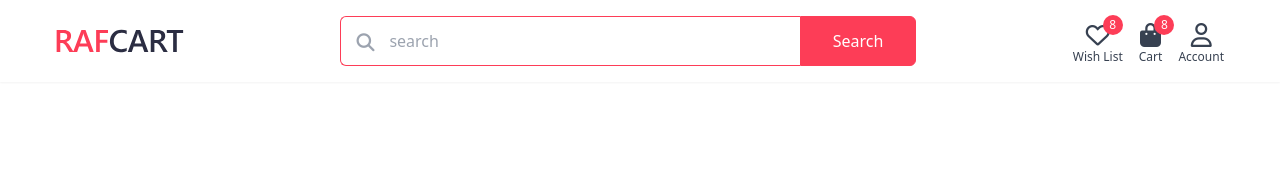
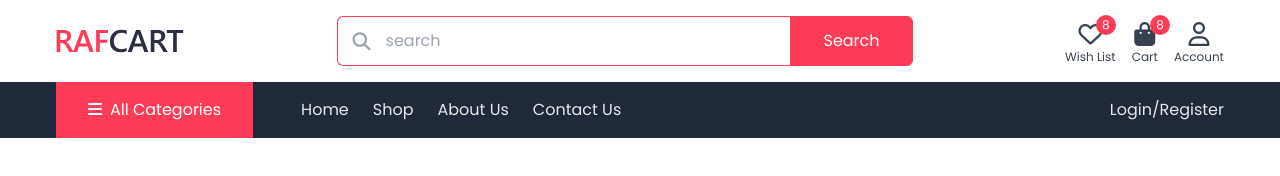
Before and after one commit to LypkaB/Rafcart, a plain HTML site: page index.html in a window 1280 px wide. Drawn offline with nearby package versions, Linux system fonts and the light colour scheme.

Commit message:
Add navbar

```diff
--- a/assets/css/style.css
+++ b/assets/css/style.css
@@ -0,0 +1,12 @@
+body {
+  font-family: "Poppins", sans-serif;
+}
+
+h1,
+h2,
+h3,
+h4,
+h5,
+h6 {
+  font-family: "Roboto", sans-serif;
+}
--- a/assets/sass/main.scss
+++ b/assets/sass/main.scss
@@ -0,0 +1,7 @@
+body {
+    font-family: "Poppins", sans-serif;
+}
+
+h1, h2, h3, h4, h5, h6 {
+    font-family: "Roboto", sans-serif;
+}
--- a/index.html
+++ b/index.html
@@ -20,13 +20,14 @@
     <link rel="stylesheet" href="./assets/css/style.css">
 </head>
 <body>
+    <!-- Header -->
     <header class="py-4 shadow-sm bg-white">
         <div class="container flex items-center justify-between">
-            <!-- Logo -->
+            <!-- logo -->
             <a href="#!">
                 <img src="./assets/images/main-logo.svg" alt="Logo" class="w-32">
             </a>
-            <!-- Searchbar -->
+            <!-- searchbar -->
             <div class="w-full max-w-xl flex relative">
                 <span class="absolute top-3 left-4 text-lg text-gray-400">
                     <i class="fas fa-search"></i>
@@ -34,7 +35,7 @@
                 <input type="text" class="w-full py-3 pl-12 pr-3 border border-primary border-r-0 rounded-l-md focus:outline-none" placeholder="search">
                 <button class="px-8 text-white bg-primary border border-primary rounded-r-md transition hover:bg-transparent hover:text-primary">Search</button>
             </div>
-            <!-- Icons -->
+            <!-- icons -->
             <div class="flex items-center space-x-4">
                 <a href="#!" class="text-center text-gray-700 transition relative hover:text-primary">
                     <div class="text-2xl">
@@ -59,5 +60,28 @@
             </div>
         </div>
     </header>
+
+    <!-- Navbar -->
+    <nav class="bg-gray-800">
+        <div class="container flex">
+            <!-- all categories -->
+            <div class="flex items-center px-8 py-4 bg-primary cursor-pointer">
+                <span class="text-white">
+                    <i class="fas fa-bars"></i>
+                </span>
+                <span class="ml-2 capitalize text-white">All categories</span>
+            </div>
+            <!-- navbar links -->
+            <div class="flex items-center justify-between flex-grow pl-12">
+                <div class="flex items-center space-x-6 capitalize">
+                    <a href="#!" class="text-gray-200 hover:text-white transition">Home</a>
+                    <a href="#!" class="text-gray-200 hover:text-white transition">Shop</a>
+                    <a href="#!" class="text-gray-200 hover:text-white transition">About us</a>
+                    <a href="#!" class="text-gray-200 hover:text-white transition">Contact us</a>
+                </div>
+                <a href="#!" class="text-gray-200 hover:text-white transition">Login/Register</a>
+            </div>
+        </div>
+    </nav>
 </body>
 </html>
```
